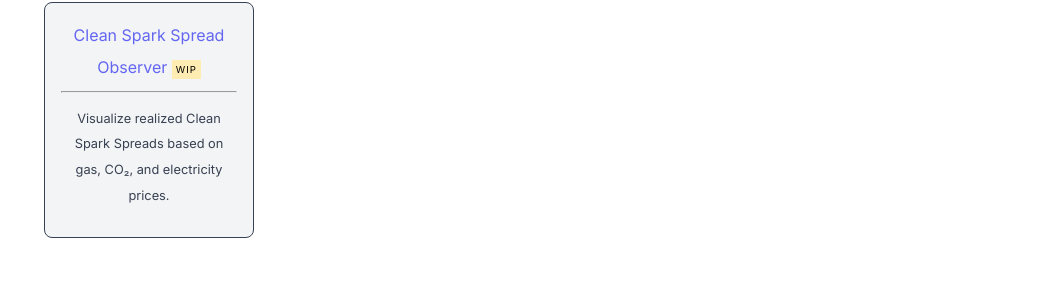
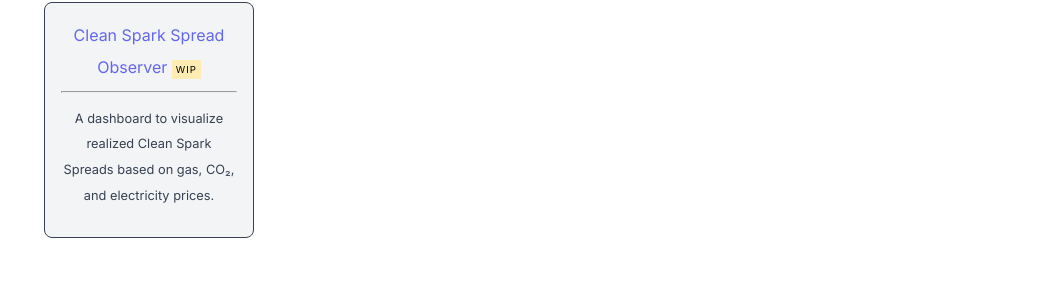
Before and after one commit to TristanBeucher/tristanbeucher.github.io, a Jekyll site: the page built from index.md, in a window 1280 px wide. Shown: the part 373-676 px from the top of the page, without its empty margins (236-1280 px from the left). Built offline with Jekyll 4.4.1, drawn with Linux system fonts in a browser that asks for light colours.

Commit message:
Update Css calculator project description

```diff
--- a/_data/home.yml
+++ b/_data/home.yml
@@ -12,7 +12,7 @@ project_entries:
 
   - title: Clean Spark Spread Observer
     url: https://css-calculator.streamlit.app/
-    desc: Visualize realized Clean Spark Spreads based on gas, CO₂, and electricity prices.
+    desc: A dashboard to visualize realized Clean Spark Spreads based on gas, CO₂, and electricity prices.
     highlight: WIP
 
 
```
